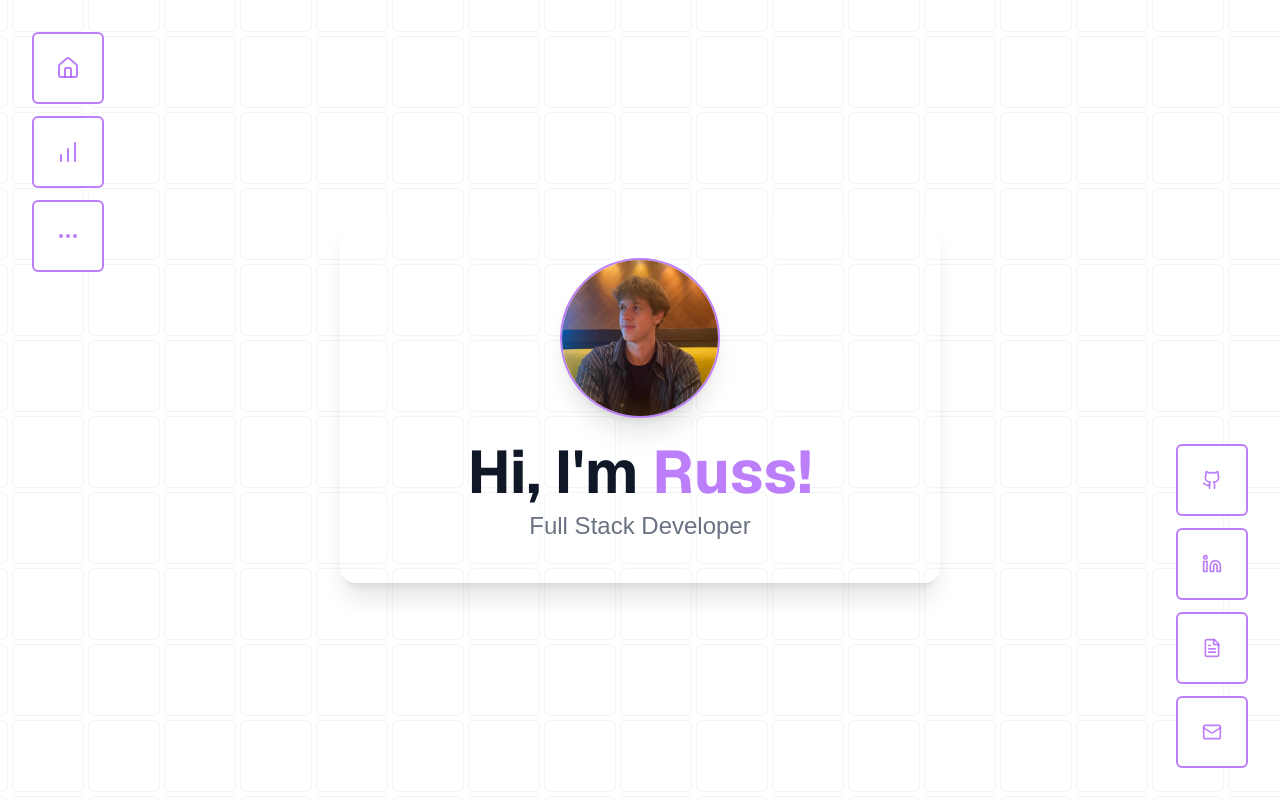
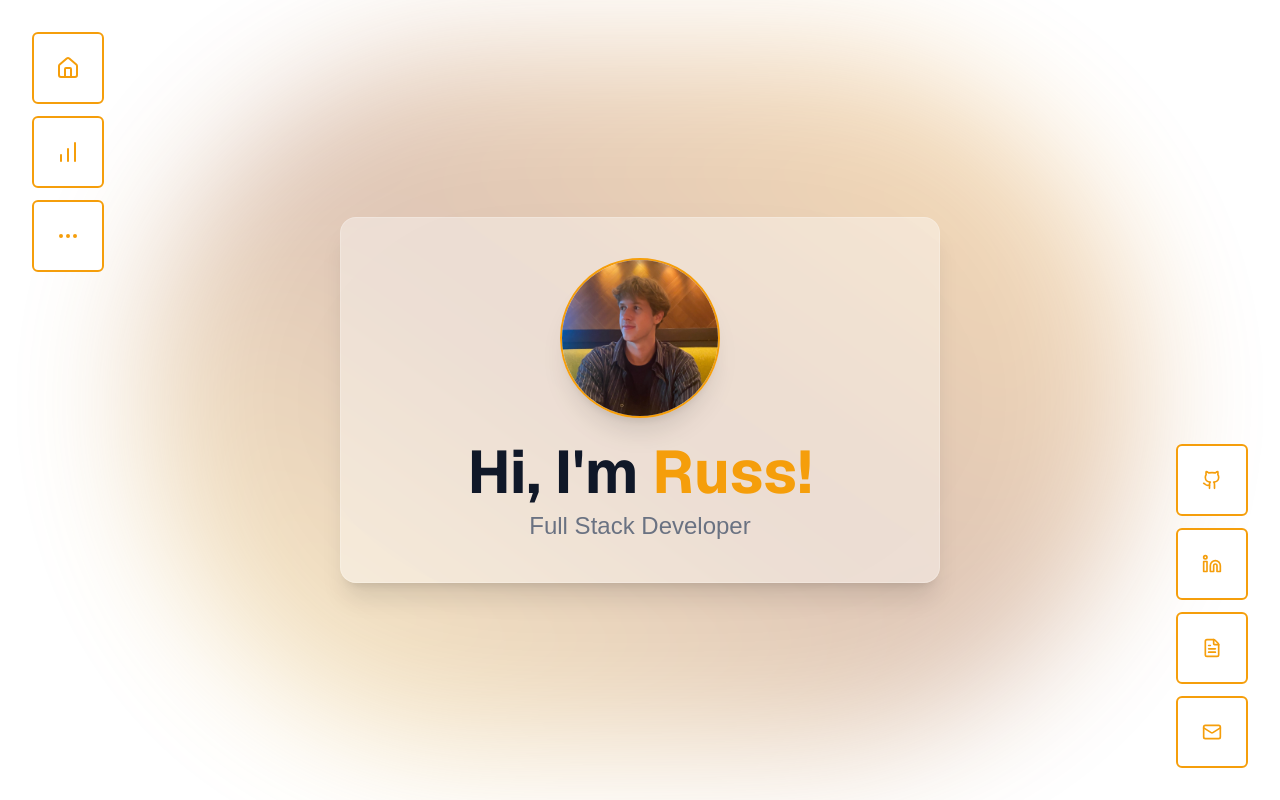
Before and after one commit to rcrouch9/profile, a Next.js app: page / in a window 1280 px wide. Built offline with nearby package versions, Linux system fonts and the light colour scheme; a web font is replaced by a local one.

Commit message:
sadly remove grid

```diff
--- a/src/app/layout.tsx
+++ b/src/app/layout.tsx
@@ -1,9 +1,11 @@
 import type { Metadata } from "next";
 import { Geist, Geist_Mono, Amiko } from "next/font/google";
 import Grid from "../components/backgroundGrid";
+import Themer from "../components/themer";
 import Nav from "../components/nav";
 import Menu from "../components/menu";
 import "../styles/globals.css";
+import Orb from "../components/orb";
 
 const amiko = Amiko({
   variable: "--font-amiko",
@@ -36,11 +38,12 @@ export default function RootLayout({
       <body
         className={`${geistSans.variable} ${geistMono.variable} ${amiko.variable} antialiased`}
       >
+        <Themer/>
         <header className="fixed z-10">
           <Nav />
         </header>
-        <Grid/>
         <Menu/>
+        <Orb/>
         {children}
       </body>
     </html>
--- a/src/app/page.tsx
+++ b/src/app/page.tsx
@@ -1,24 +1,12 @@
 "use client";
 
-import { useRef, useEffect } from "react";
+import { useRef } from "react";
 import Profile from "../components/profile";
 import Experiences from "../components/experiences";
 import Projects from "../components/projects";
 import StickyComponent from "../components/stickyComponent";
 
 export default function Home() {
-
-  const colors = [
-      '#3b83f6c0',
-      '#ef4444c0',
-      '#22c55ec0',
-      '#a855f7c0',
-      '#f97316c0',
-    ];
-    const random_hex = colors[Math.floor(Math.random() * colors.length)];
-    useEffect(() => {
-      document.documentElement.style.setProperty('--primary-color', random_hex);
-    }, []);
 
   const scrollContainerRef = useRef(null);
 
--- a/src/components/colorScale.tsx
+++ b/src/components/colorScale.tsx
@@ -2,15 +2,17 @@
 
 export default function ColorScale() {
     const colors = [
-        { name: 'Blue', hex: '#3b83f6c0' },
-        { name: 'Red', hex: '#ef4444c0' },
-        { name: 'Green', hex: '#22c55ec0' },
-        { name: 'Purple', hex: '#a855f7c0' },
-        { name: 'Orange', hex: '#f97316c0' },
+        { name: 'Blue', primary_hex: '#3b83f6', secondary_hex: '#22c55e', tertiary_hex: '#00ccff' },
+        { name: 'Red', primary_hex: '#ef4444c0', secondary_hex: '#3b83f6c0', tertiary_hex: '#3b83f6c0' },
+        { name: 'Green', primary_hex: '#22c55ec0', secondary_hex: '#3b83f6c0', tertiary_hex: '#3b83f6c0' },
+        { name: 'Purple', primary_hex: '#a855f7c0', secondary_hex: '#3b83f6c0', tertiary_hex: '#3b83f6c0' },
+        { name: 'Orange', primary_hex: '#f97316c0', secondary_hex: '#3b83f6c0', tertiary_hex: '#3b83f6c0' },
     ];
 
-    const setTheme = (hex: string) => {
-        document.documentElement.style.setProperty('--primary-color', hex);
+    const setTheme = (primary_hex: string, secondary_hex: string, tertiary_hex: string) => {
+        document.documentElement.style.setProperty('--primary-color', primary_hex);
+        document.documentElement.style.setProperty('--secondary-color', secondary_hex);
+        document.documentElement.style.setProperty('--tertiary-color', tertiary_hex);
     };
 
     return (
@@ -19,9 +21,9 @@ export default function ColorScale() {
                 colors.map((color) => (
                     <button
                         key={color.name}
-                        onClick={() => setTheme(color.hex)}
+                        onClick={() => setTheme(color.primary_hex, color.secondary_hex, color.tertiary_hex)}
                         className="h-8 w-8 rounded-full border-2 border-transparent hover:border-gray-300 transition-all active:scale-90 pointer-events-auto cursor-pointer"
-                        style={{ backgroundColor: color.hex }}
+                        style={{ backgroundColor: color.primary_hex}}
                         title={color.name}
                     />
                 ))
--- a/src/components/experiences.tsx
+++ b/src/components/experiences.tsx
@@ -75,7 +75,7 @@ export default function Experiences() {
                     <motion.div
                         key={exp.id}
                         variants={itemVariants}
-                        className="flex flex-col md:flex-row gap-10 md:items-baseline pb-8 pointer-events-none w-200 relative z-10 text-center p-10 rounded-2xl bg-white/10 backdrop-blur-sm border border-white/20 shadow-xl"
+                        className="flex flex-col md:flex-row gap-10 md:items-baseline pb-8 pointer-events-none w-200 relative z-10 text-center p-10 rounded-2xl bg-white/40 backdrop-blur-sm border border-white/20 shadow-xl"
                     >
                         <div className="md:w-1/3">
                             <h3 className="text-xl font-bold text-gray-800">{exp.company}</h3>
--- /dev/null
+++ b/src/components/orb.tsx
@@ -0,0 +1,27 @@
+export default function Orb() {
+    const primaryColor = "var(--primary-color)";
+    const secondaryColor = "var(--secondary-color)";
+    const teriaryColor = "var(--tertiary-color)";
+
+    return (
+        <div className="
+        absolute
+        top-1/2
+        left-1/2
+        -translate-x-1/2
+        -translate-y-1/2
+        w-[1000px]
+        h-[700px]
+        bg-gradient-to-tr
+        from-[var(--secondary-color)]
+        via-[var(--tertiary-color)]
+        to-[var(--primary-color)]
+        rounded-full
+        blur-3xl
+        opacity-30
+        animate-blob
+        animation-delay-2000
+        -z-10"
+        />
+    )
+}
--- a/src/components/profile.tsx
+++ b/src/components/profile.tsx
@@ -39,7 +39,7 @@ export default function Profile() {
       variants={containerVariants}
       initial="hidden"
       animate="visible"
-      className="pointer-events-s w-150 relative z-10 text-center p-10 rounded-2xl bg-white/10 backdrop-blur-sm border border-white/20 shadow-xl"
+      className="pointer-events-s w-150 relative z-10 text-center p-10 rounded-2xl bg-white/40 backdrop-blur-sm border border-white/20 shadow-xl"
     >
       <motion.div variants={itemVariants} className="relative inline-block w-40 h-40 mb-6">
         <div className="pointer-events-auto cursor-pointer relative w-full h-full rounded-full border-2 shadow-xl overflow-hidden"
--- /dev/null
+++ b/src/components/themer.tsx
@@ -0,0 +1,20 @@
+"use client";
+
+import { useEffect } from "react";
+
+export default function Themer() {
+  useEffect(() => {
+
+    const primary_colors = ["#3b83f6", "#ec4899", "#10b981", "#f59e0b", "#8b5cf6"];
+    const secondary_colors = ["#22c55e'", "#fbcfe8", "#6ee7b7", "#fcd34d", "#c4b5fd"];
+    const tertiary_colors = ["#00ccff", "#831843", "#065f46", "#92400e", "#5b21b6"];
+    const random_index = Math.floor(Math.random() * primary_colors.length);
+
+    document.documentElement.style.setProperty('--primary-color', primary_colors[random_index]);
+    document.documentElement.style.setProperty('--secondary-color', secondary_colors[random_index]);
+    document.documentElement.style.setProperty('--tertiary-color', tertiary_colors[random_index]);
+
+  }, []);
+
+  return null;
+}
--- a/src/styles/globals.css
+++ b/src/styles/globals.css
@@ -8,12 +8,11 @@ html::-webkit-scrollbar {
   display: none;
 }
 
-html::-webkit-scrollbar {
-  display: none;
-}
-
 :root {
   font-family: var(--font-amiko), sans-serif;
+  --primary-color: none;
+  --secondary-color: none;
+  --tertiary-color: none;
 }
 
 body {
```
